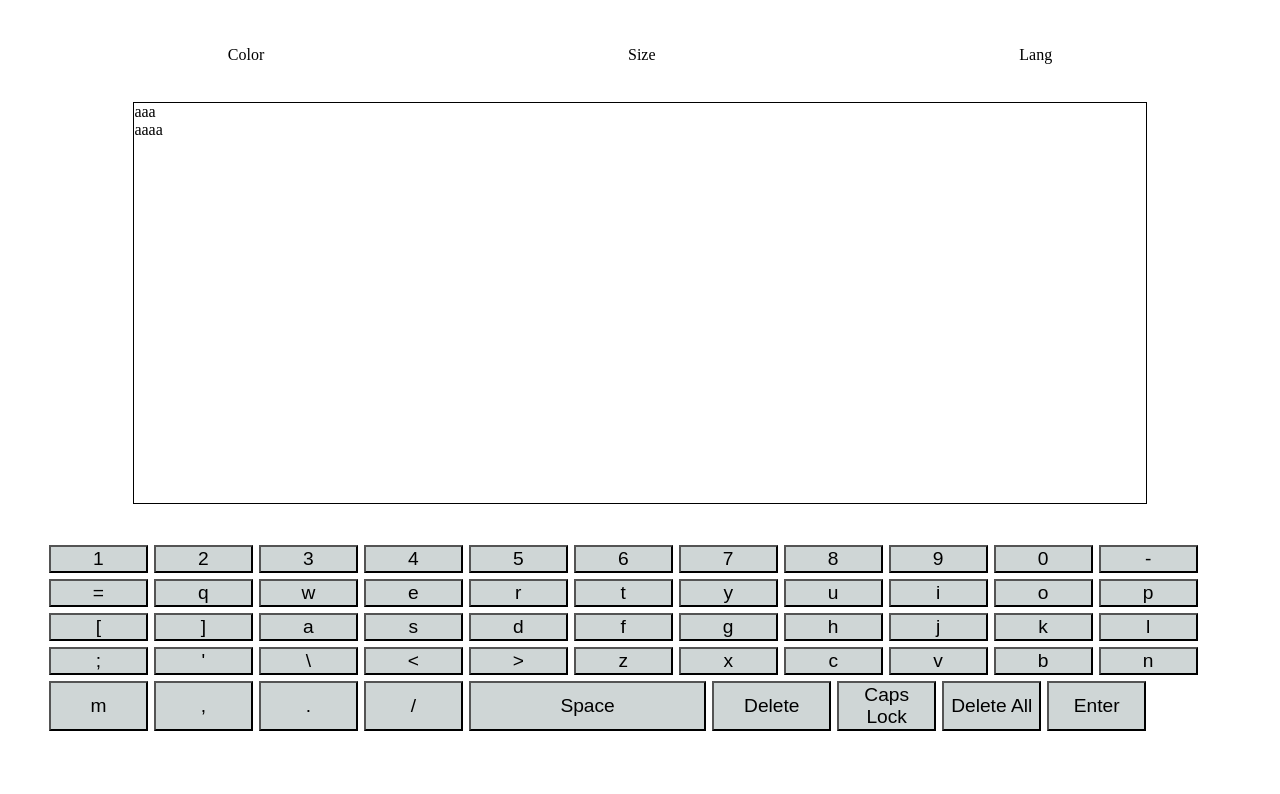
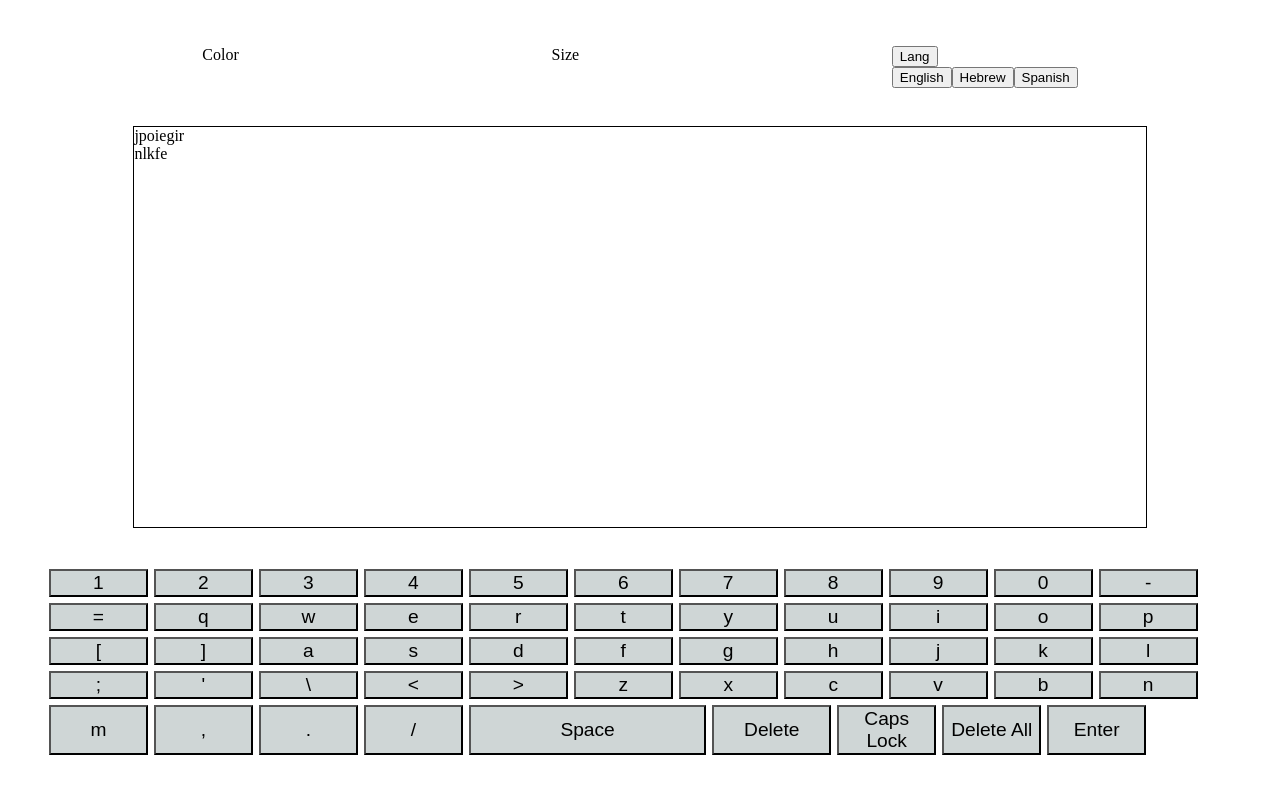
Before and after one commit to YoadRX/keyboard, a React (Vite) app: page / in a window 1280 px wide. Shown: the top 794 px of the page. Built offline with nearby package versions, Linux system fonts and the light colour scheme.

Commit message:
nothing rn

```diff
--- a/src/Components/DisplayText.jsx
+++ b/src/Components/DisplayText.jsx
@@ -2,12 +2,7 @@ import React from "react";
 import { useState } from "react";
 
 const DisplayText = (props) => {
-  return (
-    <div id="textContainer">
-      {/* {props.text} */}
-      {"aaa\naaaa"}
-    </div>
-  );
+  return <div id="textContainer">{props.text}</div>;
 };
 
 export default DisplayText;
--- a/src/Components/Lang.jsx
+++ b/src/Components/Lang.jsx
@@ -2,7 +2,16 @@ import React from "react";
 import { useState } from "react";
 
 const Lang = () => {
-  return <div>Lang</div>;
+  return (
+    <div>
+      <button type="button">Lang</button>
+      <div id="languages-container">
+        <button>English</button>
+        <button>Hebrew</button>
+        <button>Spanish</button>
+      </div>
+    </div>
+  );
 };
 
 export default Lang;
```
